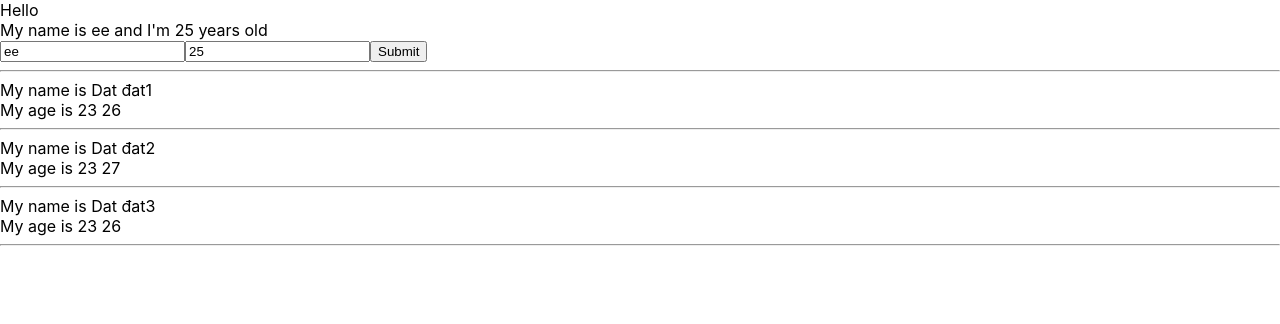
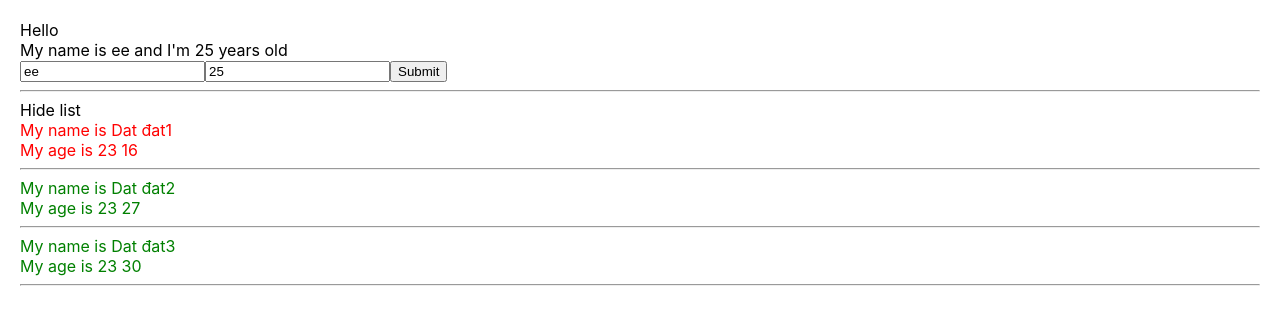
Before and after one commit to vandat3012/React-Demo, a React (Create React App) app: page / in a window 1280 px wide. Shown: the top 324 px of the page. Built offline with nearby package versions, Linux system fonts and the light colour scheme.

Commit message:
Conditional output

```diff
--- a/src/App.css
+++ b/src/App.css
@@ -1,3 +1,14 @@
+.red {
+  color: red;
+}
+.green {
+  color: green;
+}
+
+body {
+  padding: 20px;
+}
+
 .App {
   text-align: center;
 }
--- a/src/components/DisplayInfor.js
+++ b/src/components/DisplayInfor.js
@@ -1,22 +1,44 @@
 import React from "react";
 
 class DisplayInfor extends React.Component {
+    state = {
+        isShowList: true
+    }
+
+    hanldShowHide = () => {
+        this.setState({
+            isShowList: !this.state.isShowList
+        })
+    }
 
     render() {
         // dùng destructuring
         const { listUser } = this.props;
+        console.log(listUser)
         return (
-            // props propertis <dùng để truyền dữ liệu từ cha sang con>
             <div>
-                {listUser.map((user) => {
+                <div>
+                    <span onClick={() => { this.hanldShowHide() }}> {
+                        this.state.isShowList === true ? "Hide list" : "On List"}
+                    </span>
+                </div>
+                {/* // props propertis <dùng để truyền dữ liệu từ cha sang con> */}
+                {this.state.isShowList &&
+                    <div>
+                        {
+                            listUser.map((user, index) => {
                                 return (
-                        <div key={user.id}>
+                                    <div key={user.id} className={+user.age > 18 ? "green" : "red"}>
                                         <div>My name is Dat {user.name}</div>
                                         <div>My age is 23 {user.age}</div>
                                         <hr />
                                     </div>
                                 )
-                })}
+                            })
+                        }
+                    </div>
+                }
+
             </div>
         )
     }
--- a/src/components/Mycomponent.js
+++ b/src/components/Mycomponent.js
@@ -6,9 +6,9 @@ class Mycomponent extends React.Component {
 
     state = {
         listUser: [
-            { id: 1, name: "đat1", age: "26" },
+            { id: 1, name: "đat1", age: "16" },
             { id: 2, name: "đat2", age: "27" },
-            { id: 3, name: "đat3", age: "26" },
+            { id: 3, name: "đat3", age: "30" },
         ]
     }
     render() {
```
Lines whose indentation alone changed are shown as unchanged.
